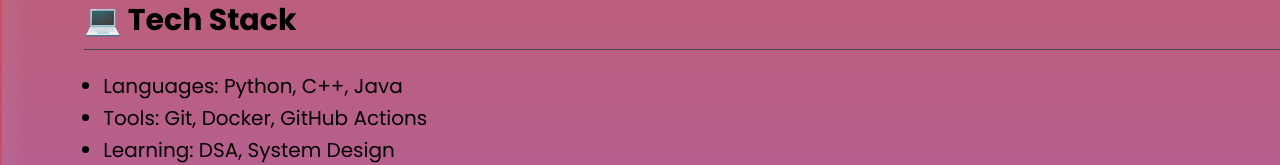
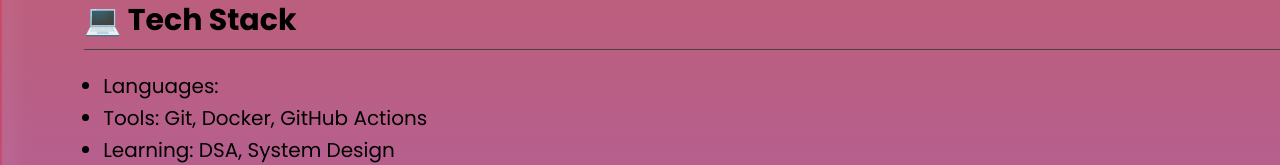
Before and after one commit to riadavid/portfolio-site, a React (Create React App) app: page / in a window 1280 px wide. Shown: the part 316-481 px from the top of the page. Built offline with nearby package versions, Linux system fonts and the light colour scheme.

Commit message:
removed languages for testing

```diff
--- a/src/App.js
+++ b/src/App.js
@@ -29,7 +29,7 @@
                     <section className="section">
                         <h2>💻 Tech Stack</h2>
                         <ul>
-                            <li>Languages: Python, C++, Java</li>
+                            <li>Languages: </li>
                             <li>Tools: Git, Docker, GitHub Actions</li>
                             <li>Learning: DSA, System Design</li>
                         </ul>
```
